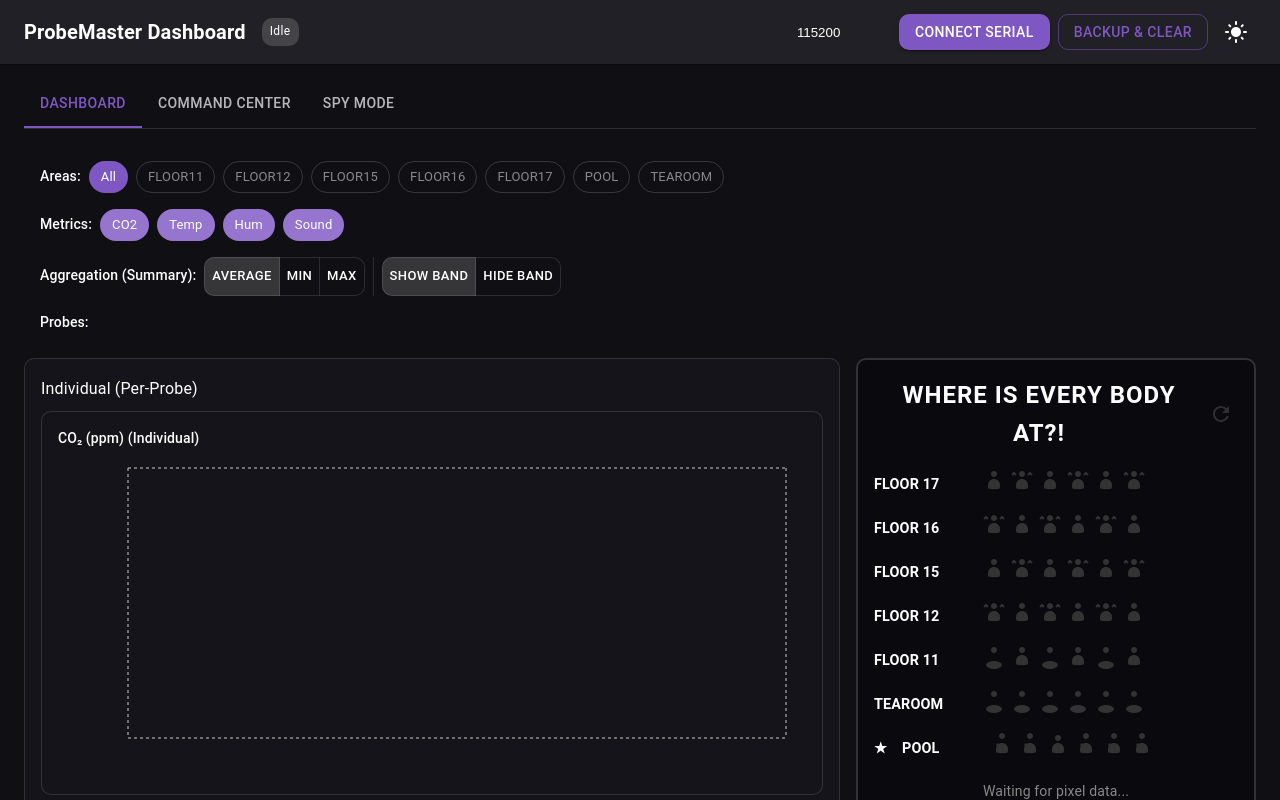
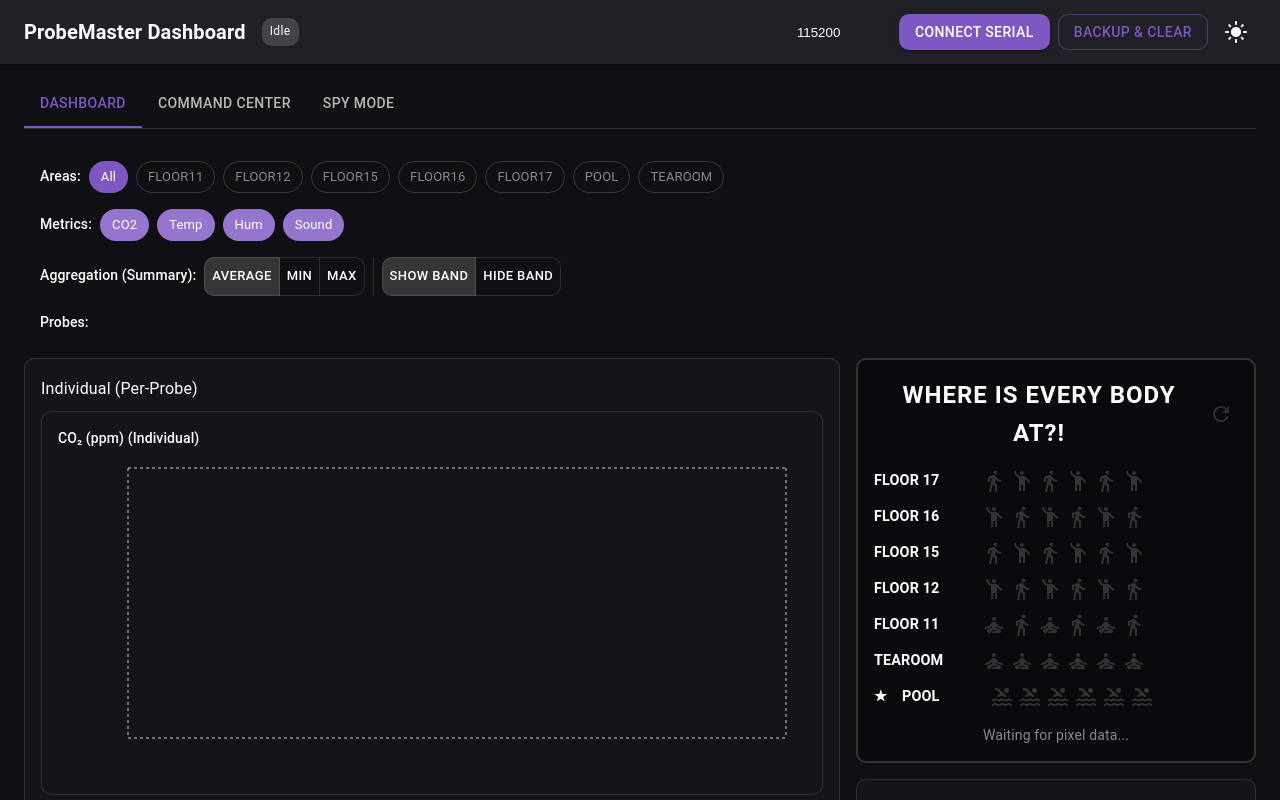
Before and after one commit to Nathan219/probemaster2, a React (Vite) app: page / in a window 1280 px wide. Shown: the top 800 px of the page. Built offline with nearby package versions, Linux system fonts and the light colour scheme.

Commit message:
new icons

```diff
--- a/src/components/PixelVisualization.tsx
+++ b/src/components/PixelVisualization.tsx
@@ -5,6 +5,10 @@ import Box from '@mui/material/Box';
 import Stack from '@mui/material/Stack';
 import IconButton from '@mui/material/IconButton';
 import RefreshIcon from '@mui/icons-material/Refresh';
+import EmojiPeopleIcon from '@mui/icons-material/EmojiPeople';
+import DirectionsWalkIcon from '@mui/icons-material/DirectionsWalk';
+import SelfImprovementIcon from '@mui/icons-material/SelfImprovement';
+import PoolIcon from '@mui/icons-material/Pool';
 import { useTheme } from '@mui/material/styles';
 
 interface PixelVisualizationProps {
@@ -12,98 +16,6 @@ interface PixelVisualizationProps {
   sendCommand?: (cmd: string) => Promise<void>;
   connected?: boolean;
 }
-
-// Human silhouette icon SVG
-const PersonIcon: React.FC<{ lit: boolean; theme: any }> = ({ lit, theme }) => {
-  const fillColor = lit
-    ? theme.palette.mode === 'dark'
-      ? '#ffffff'
-      : '#000000'
-    : theme.palette.mode === 'dark'
-      ? '#333333'
-      : '#cccccc';
-  return (
-    <svg width="24" height="32" viewBox="0 0 24 32" fill="none" xmlns="http://www.w3.org/2000/svg">
-      <path
-        d="M12 8C13.6569 8 15 6.65685 15 5C15 3.34315 13.6569 2 12 2C10.3431 2 9 3.34315 9 5C9 6.65685 10.3431 8 12 8Z"
-        fill={fillColor}
-      />
-      <path
-        d="M12 10C8.68629 10 6 12.6863 6 16V18C6 19.1046 6.89543 20 8 20H16C17.1046 20 18 19.1046 18 18V16C18 12.6863 15.3137 10 12 10Z"
-        fill={fillColor}
-      />
-    </svg>
-  );
-};
-
-// Person with raised arms icon
-const PersonRaisedIcon: React.FC<{ lit: boolean; theme: any }> = ({ lit, theme }) => {
-  const fillColor = lit
-    ? theme.palette.mode === 'dark'
-      ? '#ffffff'
-      : '#000000'
-    : theme.palette.mode === 'dark'
-      ? '#333333'
-      : '#cccccc';
-  return (
-    <svg width="24" height="32" viewBox="0 0 24 32" fill="none" xmlns="http://www.w3.org/2000/svg">
-      <path
-        d="M12 8C13.6569 8 15 6.65685 15 5C15 3.34315 13.6569 2 12 2C10.3431 2 9 3.34315 9 5C9 6.65685 10.3431 8 12 8Z"
-        fill={fillColor}
-      />
-      <path
-        d="M12 10C8.68629 10 6 12.6863 6 16V18C6 19.1046 6.89543 20 8 20H16C17.1046 20 18 19.1046 18 18V16C18 12.6863 15.3137 10 12 10Z"
-        fill={fillColor}
-      />
-      <path d="M6 6L4 4L2 6" stroke={fillColor} strokeWidth="2" fill="none" />
-      <path d="M18 6L20 4L22 6" stroke={fillColor} strokeWidth="2" fill="none" />
-    </svg>
-  );
-};
-
-// Person sitting in lotus position
-const PersonLotusIcon: React.FC<{ lit: boolean; theme: any }> = ({ lit, theme }) => {
-  const fillColor = lit
-    ? theme.palette.mode === 'dark'
-      ? '#ffffff'
-      : '#000000'
-    : theme.palette.mode === 'dark'
-      ? '#333333'
-      : '#cccccc';
-  return (
-    <svg width="24" height="32" viewBox="0 0 24 32" fill="none" xmlns="http://www.w3.org/2000/svg">
-      <path
-        d="M12 8C13.6569 8 15 6.65685 15 5C15 3.34315 13.6569 2 12 2C10.3431 2 9 3.34315 9 5C9 6.65685 10.3431 8 12 8Z"
-        fill={fillColor}
-      />
-      <ellipse cx="12" cy="20" rx="8" ry="4" fill={fillColor} />
-    </svg>
-  );
-};
-
-// Swimming person icon
-const PersonSwimmingIcon: React.FC<{ lit: boolean; theme: any }> = ({ lit, theme }) => {
-  const fillColor = lit
-    ? theme.palette.mode === 'dark'
-      ? '#ffffff'
-      : '#000000'
-    : theme.palette.mode === 'dark'
-      ? '#333333'
-      : '#cccccc';
-  return (
-    <svg width="24" height="32" viewBox="0 0 24 32" fill="none" xmlns="http://www.w3.org/2000/svg">
-      <path
-        d="M12 6C13.6569 6 15 4.65685 15 3C15 1.34315 13.6569 0 12 0C10.3431 0 9 1.34315 9 3C9 4.65685 10.3431 6 12 6Z"
-        fill={fillColor}
-      />
-      <path d="M8 10L6 12L8 14L10 12L8 10Z" fill={fillColor} />
-      <path
-        d="M12 10C8.68629 10 6 12.6863 6 16V18C6 19.1046 6.89543 20 8 20H16C17.1046 20 18 19.1046 18 18V16C18 12.6863 15.3137 10 12 10Z"
-        fill={fillColor}
-      />
-    </svg>
-  );
-};
 
 // Area configuration with icon types
 const AREA_CONFIG: Record<string, { label: string; iconTypes: Array<'person' | 'raised' | 'lotus' | 'swimming'> }> = {
@@ -113,7 +25,7 @@ const AREA_CONFIG: Record<string, { label: string; iconTypes: Array<'person' | '
   FLOOR12: { label: 'FLOOR 12', iconTypes: ['raised', 'person', 'raised', 'person', 'raised', 'person'] },
   FLOOR11: { label: 'FLOOR 11', iconTypes: ['lotus', 'person', 'lotus', 'person', 'lotus', 'person'] },
   TEAROOM: { label: 'TEAROOM', iconTypes: ['lotus', 'lotus', 'lotus', 'lotus', 'lotus', 'lotus'] },
-  POOL: { label: 'POOL', iconTypes: ['swimming', 'swimming', 'person', 'swimming', 'swimming', 'swimming'] },
+  POOL: { label: 'POOL', iconTypes: ['swimming', 'swimming', 'swimming', 'swimming', 'swimming', 'swimming'] },
 };
 
 // Normalize area name (handle variations like FLOOR11 vs FLOOR 11)
@@ -218,17 +130,24 @@ export default function PixelVisualization({ pixelData, sendCommand, connected }
               <Box sx={{ display: 'flex', gap: 0.5, alignItems: 'center' }}>
                 {config.iconTypes.map((iconType, idx) => {
                   const lit = idx < clampedValue;
+                  const iconColor = lit
+                    ? theme.palette.mode === 'dark'
+                      ? '#ffffff'
+                      : '#000000'
+                    : theme.palette.mode === 'dark'
+                      ? '#333333'
+                      : '#cccccc';
                   const IconComponent =
                     iconType === 'raised'
-                      ? PersonRaisedIcon
+                      ? EmojiPeopleIcon
                       : iconType === 'lotus'
-                        ? PersonLotusIcon
+                        ? SelfImprovementIcon
                         : iconType === 'swimming'
-                          ? PersonSwimmingIcon
-                          : PersonIcon;
+                          ? PoolIcon
+                          : DirectionsWalkIcon;
                   return (
                     <Box key={idx} sx={{ display: 'flex', alignItems: 'center' }}>
-                      <IconComponent lit={lit} theme={theme} />
+                      <IconComponent sx={{ color: iconColor, fontSize: '1.5rem' }} />
                     </Box>
                   );
                 })}
```
